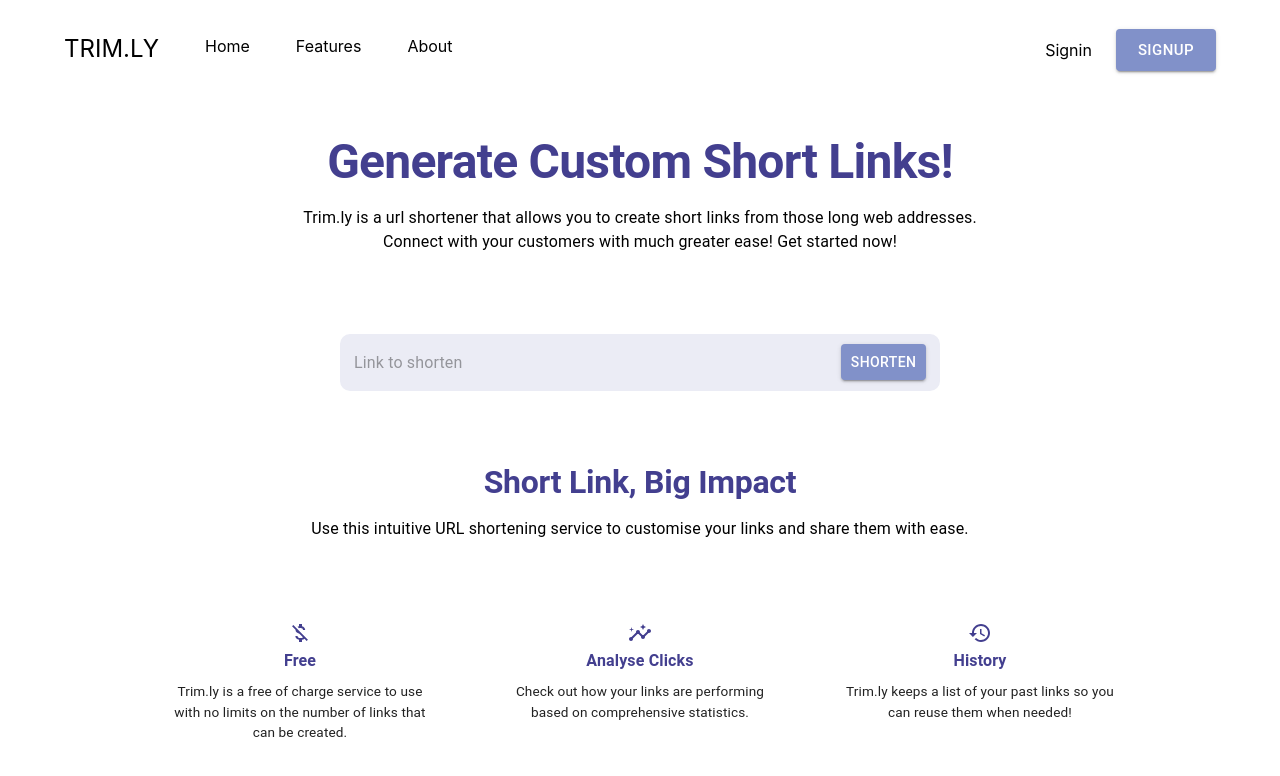
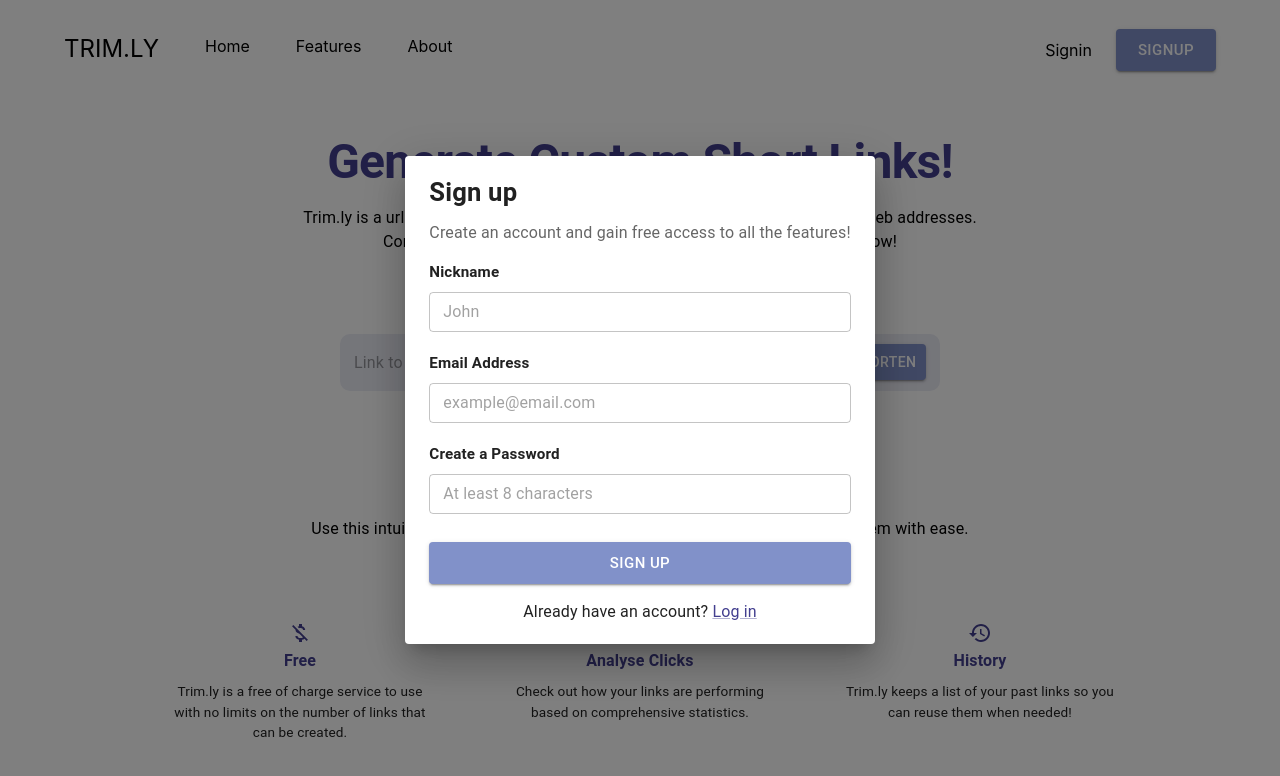
Before and after one commit to code-for-public-good/Trim.ly, a React (Create React App) app in the folder client/: page /app in a window 1280 px wide. Both pictures are taken after a click on the button "SIGNUP". Shown: the top 776 px of the page. Built offline with nearby package versions, Linux system fonts and the light colour scheme; no server answers.

Commit message:
UI for Signupform

```diff
--- /dev/null
+++ b/client/src/components/AuthTextField.tsx
@@ -0,0 +1,23 @@
+import { TextField, Typography } from '@mui/material'
+import React from 'react'
+import { authTextFieldProps } from '../interfaces'
+
+export default function AuthTextField(props: authTextFieldProps) {
+
+    const { textFieldLabel, textFieldPlaceholder, textFieldType, setField } = props
+
+    return (
+        <>
+            <Typography fontWeight={'bold'} fontSize={'0.95rem'} mt={2}>{textFieldLabel}</Typography>
+            <TextField
+                fullWidth
+                size='small'
+                type={textFieldType}
+                variant='outlined'
+                margin='dense'
+                placeholder={textFieldPlaceholder}
+                onChange={e => setField(e.target.value)}
+            />
+        </>
+    )
+}
--- a/client/src/components/Navbar.tsx
+++ b/client/src/components/Navbar.tsx
@@ -8,7 +8,8 @@
     Link
 } from '@mui/material'
 import { useLocation } from "react-router-dom"
-import React from 'react'
+import React, { useState } from 'react'
+import SignupForm from './SignupForm'
 
 const navBarDotTransparent = {
     'display': 'inline-block',
@@ -36,7 +37,17 @@
 
 export default function Navbar() {
 
+    const [signupModalOpen, setSignupModalOpen] = useState(false)
+
     const location = useLocation();
+
+    const signupOnClick = () => {
+        setSignupModalOpen(true)
+    }
+
+    const signupOnClose = () => {
+        setSignupModalOpen(false)
+    }
 
     return (
         <AppBar
@@ -113,11 +124,15 @@
                         <Link href='/' underline='none' sx={{ 'color': 'black', 'fontSize': '1rem' }}>
                             Signin
                         </Link>
-                        <Button variant='contained' size='large' sx={{ backgroundColor: '#8191c9', ":hover": { backgroundColor: '#65689e' } }}>
+                        <Button onClick={signupOnClick} variant='contained' size='large' sx={{ backgroundColor: '#8191c9', ":hover": { backgroundColor: '#65689e' } }}>
                             Signup
                         </Button>
                     </Stack>
                 </Container>
+                <SignupForm
+                    open={signupModalOpen}
+                    onClose={signupOnClose}
+                />
             </Toolbar>
         </AppBar>
     )
--- /dev/null
+++ b/client/src/components/SignupForm.tsx
@@ -0,0 +1,63 @@
+import { Button, Dialog, DialogContent, DialogContentText, DialogTitle, Link, Typography } from '@mui/material'
+import React, { useState } from 'react'
+import { signupFormProps } from '../interfaces'
+import AuthTextField from './AuthTextField'
+
+export default function SignupForm(props: signupFormProps) {
+
+    const { open, onClose } = props
+
+    const [nickname, setNickname] = useState("")
+    const [email, setEmail] = useState("")
+    const [password, setPassword] = useState("")
+
+    const signup = () => {
+        console.log(nickname)
+        console.log(email)
+        console.log(password)
+    }
+
+    return (
+        <Dialog open={open} onClose={onClose}>
+            <DialogTitle fontWeight={'bold'} fontSize={'1.6rem'} mb={-1}>Sign up</DialogTitle>
+            <DialogContent >
+                <DialogContentText>
+                    Create an account and gain free access to all the features!
+                </DialogContentText>
+                <AuthTextField
+                    textFieldLabel='Nickname'
+                    textFieldPlaceholder='John'
+                    textFieldType='text'
+                    setField={setNickname}
+                />
+                <AuthTextField
+                    textFieldLabel='Email Address'
+                    textFieldPlaceholder='example@email.com'
+                    textFieldType='email'
+                    setField={setEmail}
+                />
+                <AuthTextField
+                    textFieldLabel='Create a Password'
+                    textFieldPlaceholder='At least 8 characters'
+                    textFieldType='password'
+                    setField={setPassword}
+                />
+                <Button
+                    variant='contained'
+                    fullWidth
+                    size='large'
+                    sx={{
+                        mt: 3,
+                        backgroundColor: "#8191c9",
+                        ":hover": { backgroundColor: '#65689e' }
+                    }}
+                    onClick={signup}
+                >Sign up</Button>
+                <Typography mt={2} textAlign={'center'}>
+                    Already have an account? <Link color={"#433f8f"} sx={{cursor: 'pointer'}}>Log in</Link>
+                </Typography>
+            </DialogContent>
+
+        </Dialog>
+    )
+}
```
Also changed, not shown: client/src/adaptors/userAdaptor.ts (added, +7 -0 lines), client/src/interfaces.ts (+12 -0 lines).
